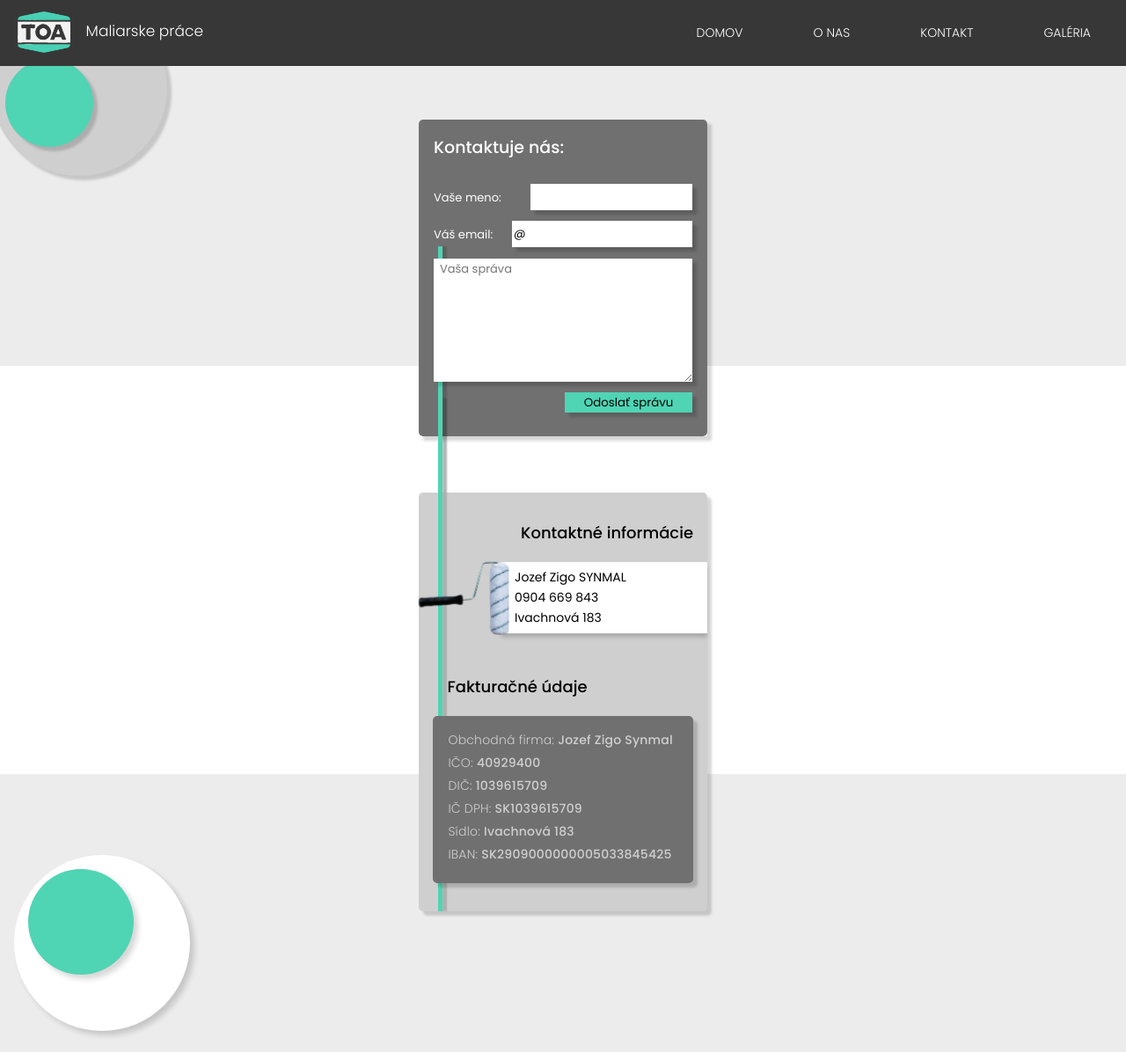
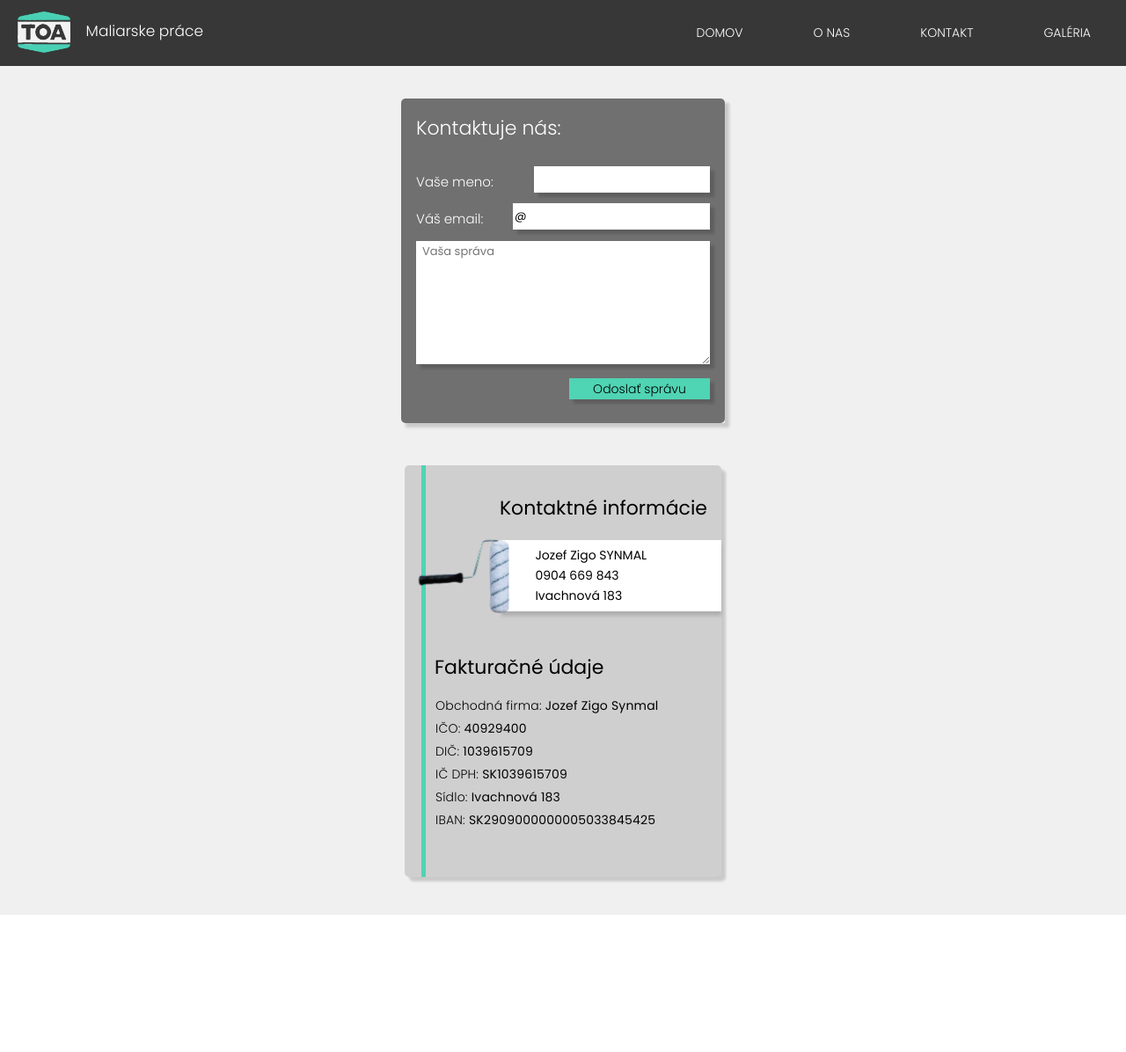
Before and after one commit to MatthewChevy/Synmal, a Vue app: page /contact in a window 1280 px wide. Shown: the whole page at 88% size. After the commit the page ends 1040 px from the top, so only its background shows below. Built offline with nearby package versions, Linux system fonts and the light colour scheme.

Commit message:
Delete decortion circle

```diff
--- a/src/views/Contact.vue
+++ b/src/views/Contact.vue
@@ -1,9 +1,4 @@
 <template>
-    <header>
-        <div class="decorative-circle">
-            <div class="decorative-circle-colored"></div>
-        </div>
-    </header>
     <main>
         <section class="contact-form-center">
             <div class="contact-form-contaniner">
@@ -97,50 +92,21 @@
             <div class="company-decoration-line"></div>
         </section>
     </main>
-    <footer>
-        <div class="footer-decorative-circle">
-            <div class="footer-decorative-circle-colored"></div>
-        </div>
-    </footer>
 </template>
 
 <style lang="scss" scoped>
-//contact from------------------------------
 
-header {
-    background-color: $primary-semi-light;
-}
-
-.decorative-circle {
-    position: relative;
-    width: 12.5rem;
-    height: 12.5rem;
-    top: 0;
-    left: -0.625rem;
-    border-radius: 50%;
-    background-color: $primary;
-    box-shadow: 5px 5px 3px rgba($darkest, 16%);
-}
-
-.decorative-circle-colored {
-    position: relative;
-    width: 6.25rem;
-    height: 6.25rem;
-    top: 4.2rem;
-    left: 1rem;
-    border-radius: 50%;
-    background-color: $fancy;
-    box-shadow: 5px 5px 3px rgba($darkest, 16%);
-}
+@media screen and ( min-width: 0px) {
 
     main {
-    background-color: $primary-semi-light;
+        background-color: $primary-soft;
+        height: 65rem;
     }
 
     .contact-form-center {
         position: relative;
         width: 20.5rem;
-    top: -4rem;
+        top: 7rem;
         margin: 0 auto;
         z-index: 1;
         box-shadow: 5px 5px 3px rgba($darkest, 16%);
@@ -157,8 +123,8 @@ main {
         color: $primary-light;
         h3 {
             font: {
-            size: 19px;
-            weight: 500;
+                size: 20px;
+                weight: 300;
             }
         }
     }
@@ -172,7 +138,7 @@ main {
             padding-top: 0.375rem;
             font: {
                 size: 13px;
-            weight: 400;
+                weight: 300;
             }
             color: $primary-light;
         }
@@ -198,7 +164,7 @@ main {
             padding-top: 0.375rem;
             font: {
                 size: 13px;
-            weight: 400;
+                weight: 300;
             }
             color: $primary-light;
         }
@@ -243,7 +209,7 @@ main {
     .form-button {
         display: flex;
         justify-content: flex-end;
-    padding-top: 0.313rem;
+        padding-top: 0.6rem;
         padding-bottom: 0.625rem;
 
         button {
@@ -253,58 +219,9 @@ main {
             background-color: $fancy;
             border: none;
             box-shadow: 5px 5px 3px rgba($darkest, 16%);
-    }
-}
-
-.form-decoration-line {
-    position: absolute;
-    width: 0.313rem;
-    height: 27.5rem;
-    top: 9rem;
-    left: 1.4rem;
-    z-index: 0;
-    background-color: $fancy;
-    box-shadow: 5px 0px 2px rgba($darkest, 16%);
-}
-
-.decorative-rectangle {
-    position: absolute;
-    width: 100%;
-    height: 29rem;
-    top: 26rem;
-    background-color: $primary-light;
-}
-
-@media screen and (max-width: 374px) {
-    .contact-form-center {
-        width: 100%;
-    }
-
-    .form-name {
-        justify-content: space-between;
-
-        .form-name-input {
-            width: 69%;
-        }
-    }
-
-    .form-email {
-        justify-content: space-between;
-
-        .form-email-input {
-            width: 73%;
-        }
-    }
-
-    .form-textarea {
-        textarea {
-            max-width: 100%;
-            min-width: 100%;
-            min-height: 8.7rem;
-            max-height: 18.375rem;
-            margin: 0;
-            border: none;
-            box-shadow: 5px 5px 3px rgba($darkest, 16%);
+            font:{
+                size: 13px;
+                weight: 300;
             }
         }
     }
@@ -314,7 +231,7 @@ main {
     .company-information-center {
         position: relative;
         width: 20.5rem;
-    margin: 0 auto;
+        margin: 10rem auto -3rem auto;
         z-index: 1;
     }
 
@@ -334,7 +251,7 @@ main {
         h3 {
             font: {
                 size: 18px;
-            weight: 500;
+                weight: 400;
             }
         }
     }
@@ -382,25 +299,21 @@ main {
 
     .billing-information-title {
         padding-left: 1rem;
-    padding-bottom: 1.25rem;
 
         h3 {
             font: {
                 size: 18px;
-            weight: 500;
+                weight: 400;
             }
         }
     }
 
     .billing-information-list {
         padding: 1.063rem;
-    border-radius: 5px;
-    background: $primary-semi-dark;
-    box-shadow: 5px 5px 3px rgba($darkest, 16%);
 
         li {
             padding-bottom: 0.313rem;
-        color: $primary;
+            color: $darkest;
             letter-spacing: 0.2px;
             font: {
                 size: 14px;
@@ -409,7 +322,7 @@ main {
 
             strong {
                 font: {
-                weight: 500;
+                    weight: 400;
                 }
             }
         }
@@ -418,48 +331,137 @@ main {
     .company-decoration-line {
         position: absolute;
         width: 0.313rem;
-    height: 36.4rem;
+        height: 100%;
         bottom: 0;
-    left: 1.4rem;
+        left: 1.2rem;
         z-index: 0;
         background-color: $fancy;
-    box-shadow: 5px 0px 2px rgb(0 0 0 / 16%);
+    }
+
 }
 
 @media screen and (max-width: 374px) {
+    .contact-form-center {
+        width: 100%;
+    }
+
+    .form-name {
+        justify-content: space-between;
+
+        .form-name-input {
+            width: 69%;
+        }
+    }
+
+    .form-email {
+        justify-content: space-between;
+
+        .form-email-input {
+            width: 73%;
+        }
+    }
+
+    .form-textarea {
+        textarea {
+            max-width: 100%;
+            min-width: 100%;
+            min-height: 8.7rem;
+            max-height: 18.375rem;
+            margin: 0;
+            border: none;
+            box-shadow: 5px 5px 3px rgba($darkest, 16%);
+        }
+    }
+
     .company-information-center {
         width: 100%;
     }
 }
 
-//footer--------------------------------------
+@media screen and (min-width: 375px) {
 
-footer {
-    height: 10rem;
-    background-color: $primary-semi-light;
+    .contact-information-list{
+        width: 15.625rem;
+
+        li{
+            padding: 0.063rem 2.4rem;
+        }
+    }
 }
 
-.footer-decorative-circle {
-    position: absolute;
-    width: 12.5rem;
-    height: 12.5rem;
-    left: 1rem;
-    margin-top: -4rem;
-    margin-bottom: 0rem;
-    z-index: 0;
-    border-radius: 50%;
-    background-color: $primary-light;
-    box-shadow: 5px 5px 6px rgba($darkest, 16%);
+@media screen and (min-width: 400px) {
+
+    .contact-form-center {
+        width: 23rem;
     }
 
-.footer-decorative-circle-colored {
-    position: absolute;
-    width: 7.5rem;
-    height: 7.5rem;
-    top: 1rem;
-    left: 1rem;
-    border-radius: 50%;
+    .contact-form-title{
+        h3{
+            font:{
+                size: 22px
+            }
+        }
+    }
+
+    .form-name{
+        .form-name-label{
+            font:{
+                size: 15px
+            }
+        }
+        .form-name-input{
+            width: 12.5rem;
+        }
+    }
+
+    .form-email{
+        .form-email-label{
+            font:{
+                size: 15px
+            }
+        }
+        .form-email-input{
+            width: 14rem;
+        }
+    }
+
+    .form-textarea{
+        textarea{
+            max-width: 20.875rem;
+            min-width: 20.875rem;
+        }
+    }
+
+    .form-button {
+        display: flex;
+        justify-content: flex-end;
+        padding-top: 0.6rem;
+        padding-bottom: 0.625rem;
+
+        button {
+            width: 10rem;
+            height: 1.5rem;
+            padding-top: 2px;
             background-color: $fancy;
-    box-shadow: 5px 5px 6px rgba($darkest, 16%);
+            border: none;
+            box-shadow: 5px 5px 3px rgba($darkest, 16%);
+            font:{
+                size: 14px;
+                weight: 300;
+            }
+        }
+    }
+
+    .company-information-center {
+        width: 22.5rem;
+    }
+
+    .billing-information-title, .contact-information-title{
+        h3{
+            font:{
+                size: 22px
+            }
+        }
+    }
 }
 </style>
```
Lines whose indentation alone changed are shown as unchanged.
